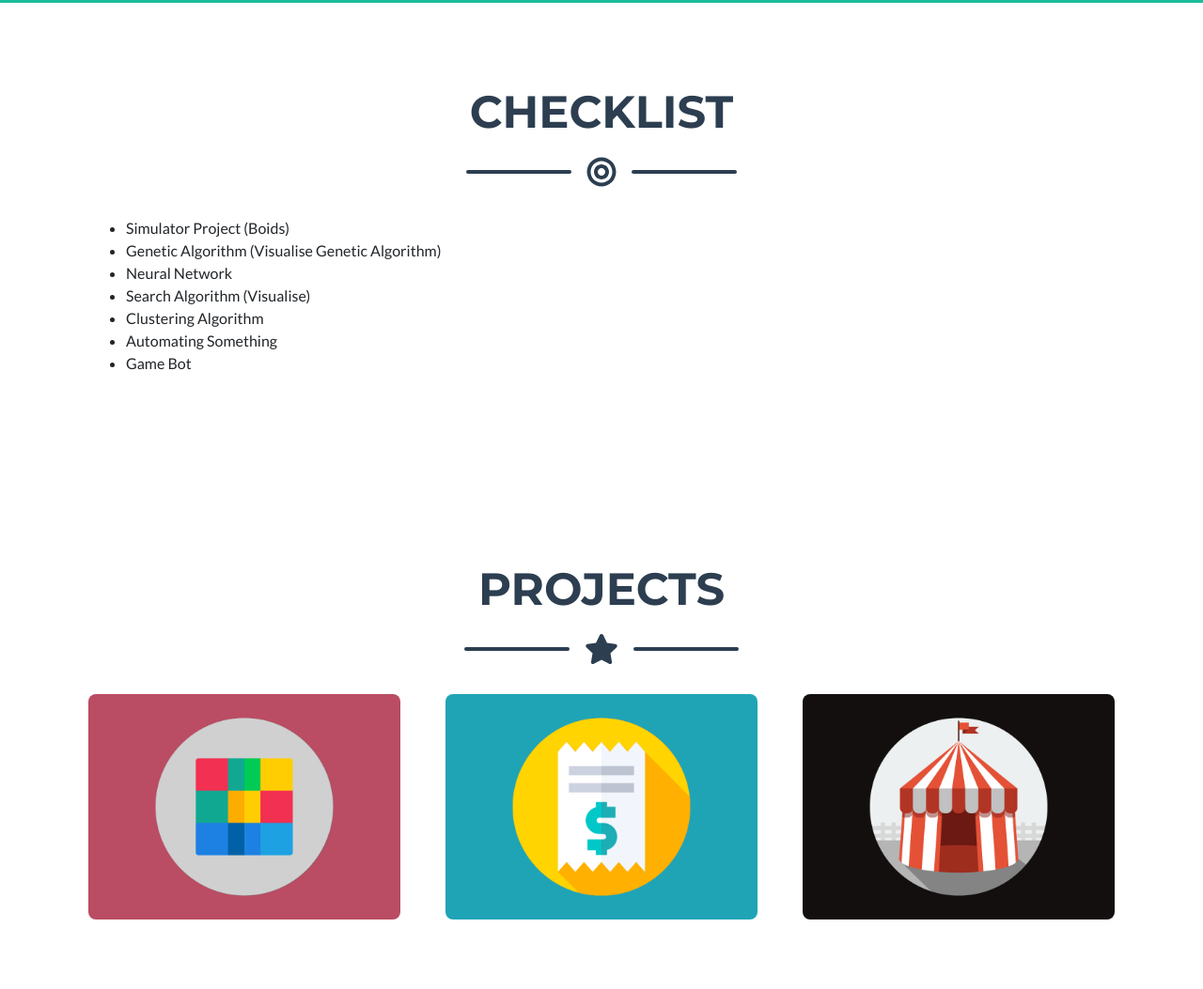
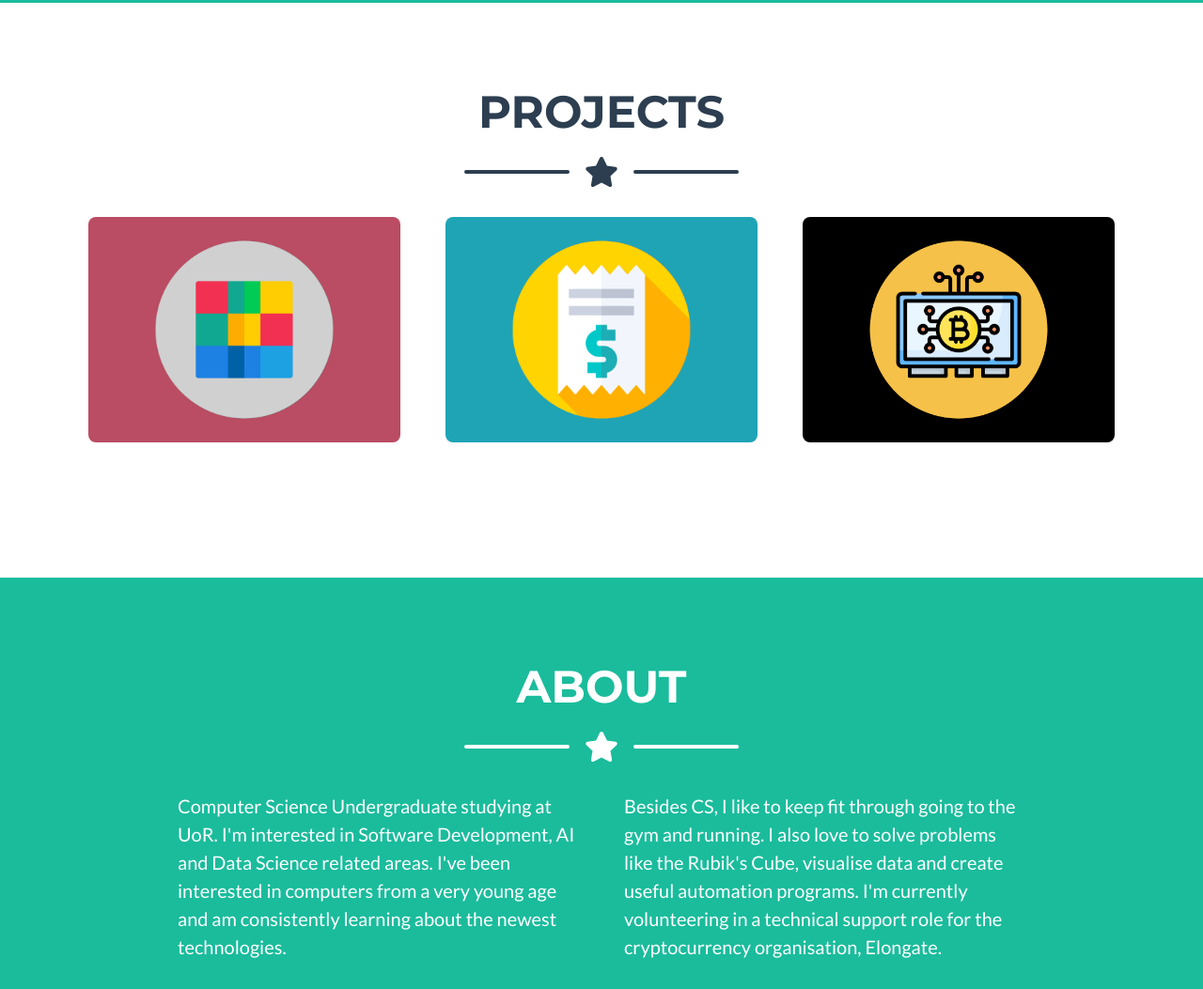
Before and after one commit to a-curious-coder/a-curious-coder.github.io, a plain HTML site: page index.html in a window 1280 px wide. Shown: the part 199-1252 px from the top of the page at 94% size. Drawn offline with nearby package versions, Linux system fonts and the light colour scheme.

Commit message:
Added crypto-analyst project

```diff
--- a/index.html
+++ b/index.html
@@ -22,17 +22,17 @@
             <h1 class="masthead-heading text-uppercase mb-0">Callum McLennan</h1>
         </header>
         <!-- Current Goals -->
-        <section class="page-section" id="current-goals">
-            <div class="container">
+        <!-- <section class="page-section" id="current-goals"> -->
+            <!-- <div class="container"> -->
                 <!-- Portfolio Section Heading-->
-                <h2 class="page-section-heading text-center text-uppercase text-secondary">Checklist</h2>
+                <!-- <h2 class="page-section-heading text-center text-uppercase text-secondary">Checklist</h2> -->
                 <!-- Icon Divider-->
-                <div class="divider-custom">
+                <!-- <div class="divider-custom">
                     <div class="divider-custom-line"></div>
                     <div class="divider-custom-icon"><i class="fas fa-bullseye"></i></div>
                     <div class="divider-custom-line"></div>
-                </div>
-                <ul>
+                </div> -->
+                <!-- <ul>
                     <li>Simulator Project (Boids)</li>
                     <li>Genetic Algorithm (Visualise Genetic Algorithm)</li>
                     <li>Neural Network</li>
@@ -40,9 +40,9 @@
                     <li>Clustering Algorithm</li>
                     <li>Automating Something</li>
                     <li>Game Bot</li>
-                </ul>
-            </div>
-        </section>
+                </ul> -->
+            <!-- </div> -->
+        <!-- </section> -->
         <!-- Portfolio Section-->
         <section class="page-section portfolio" id="portfolio">
             <div class="container">
@@ -80,7 +80,7 @@
                             <div class="portfolio-item-caption d-flex align-items-center justify-content-center h-100 w-100">
                                 <div class="portfolio-item-caption-content text-center text-white"><i class="fas fa-plus fa-3x"></i></div>
                             </div>
-                            <img class="img-fluid" src="assets/img/portfolio/circus.png" alt="..." />
+                            <img class="img-fluid" src="assets/img/portfolio/crypto-analyst.png" alt="..." />
                         </div>
                     </div>
                     <!-- Portfolio Item 4-->
@@ -126,8 +126,8 @@
                 </div>
                 <!-- About Section Content-->
                 <div class="row">
-                    <div class="col-lg-5 ml-auto"><p class="lead">I am a Computer Science Undergraduate studying at UoR. I'm interested in Software Development, AI and Data Science related areas. I've been interested in computers from a very young age and am consistently keen to learn about the newest technologies!</p></div>
-                    <div class="col-lg-5 mr-auto"><p class="lead">Besides Computer related topics, I like to keep myself fit via the gym and running. I also love to solve problems like the Rubik's Cube - a puzzle toy I dedicated a year to developing solving algorithms for.</p></div>
+                    <div class="col-lg-5 ml-auto"><p class="lead">Computer Science Undergraduate studying at UoR. I'm interested in Software Development, AI and Data Science related areas. I've been interested in computers from a very young age and am consistently learning about the newest technologies.</p></div>
+                    <div class="col-lg-5 mr-auto"><p class="lead">Besides CS, I like to keep fit through going to the gym and running. I also love to solve problems like the Rubik's Cube, visualise data and create useful automation programs. I'm currently volunteering in a technical support role for the cryptocurrency organisation, Elongate.</p></div>
                 </div>
                 <!-- About Section Button-->
                 <div class="text-center mt-4">
@@ -282,14 +282,21 @@
                                         <div class="divider-custom-line"></div>
                                     </div>
                                     <!-- Portfolio Modal - Image-->
-                                    <img class="img-fluid rounded mb-5" src="assets/img/portfolio/circus.png" alt="..." />
+                                    <img class="img-fluid rounded mb-5" src="assets/img/portfolio/crypto-analyst.png" alt="..." />
                                     <!-- Portfolio Modal - Text-->
-                                    <p class="mb-5">Coming Soon</p>
+                                    <p class="mb-5">During my third year at university and throughout several modules, I learned about aspects of Blockchain computing and various aspects of AI which included Neural Networks. I thought it really interesting to see if I could develop my understanding a bit further and develop a crypto-currency prediction script.</p>
+                                    <p class="mb-5">
+                                        This program reads in historical data regarding the chosen crypto-currency, in this case 'Elongate', although it can be used for others. The data is subjected to some pre-processing and a neural network is created then trained on 'prediction_days' worth of historical data so it can make a prediction for a future price. Moreover, the accuracy can be visualised by predicting prices of known values from previous dates.
+                                    </p>
                                     <!-- Repo link -->
-                                    <button class="btn btn-primary" data-dismiss="modal">
+                                    <a class="btn btn-primary" href="https://github.com/zardoss/crypto-analyst">
+                                        <i class="fab fa-github"></i>
+                                        Source Code
+                                    </a>
+                                    <!-- <button class="btn btn-primary" data-dismiss="modal">
                                         <i class="fab fa-github"></i>
                                         coming soon
-                                    </button>
+                                    </button> -->
                                 </div>
                             </div>
                         </div>
```
Also changed, not shown: assets/img/portfolio/crypto-analyst.png (added).
